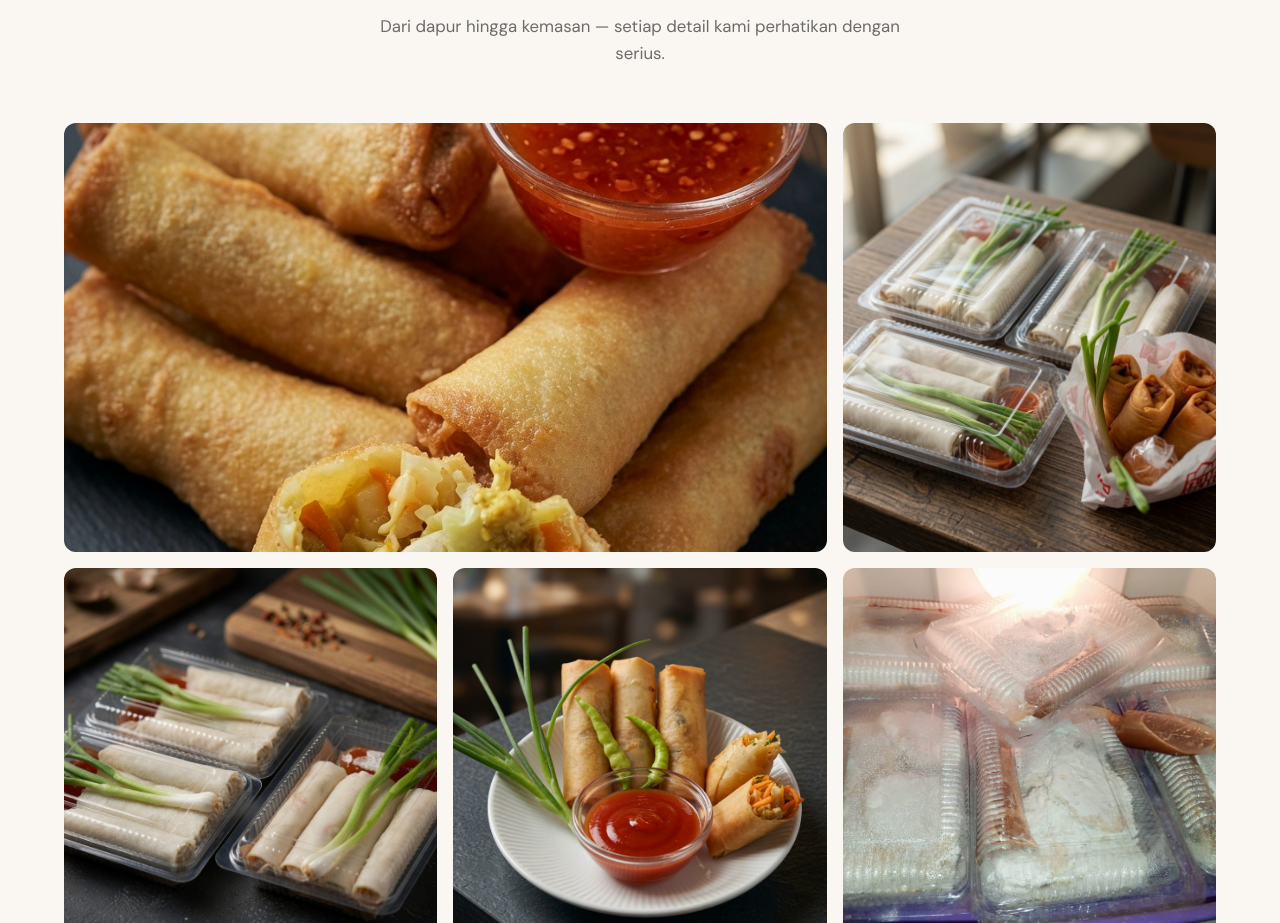
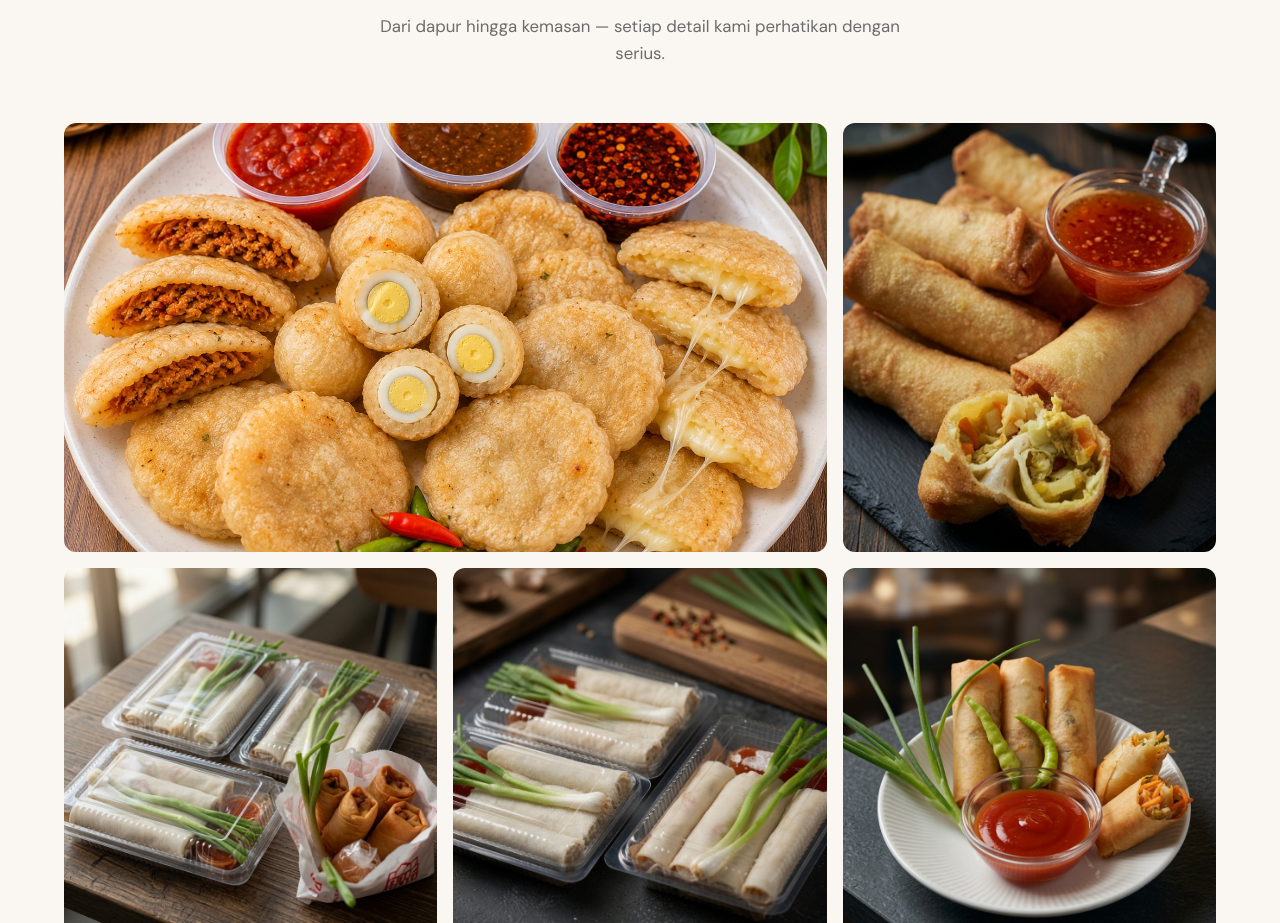
Before and after one commit to IdrusShahab/hodjapa-food, a plain HTML site: page index.html in a window 1280 px wide. Shown: the part 3635-4558 px from the top of the page. Drawn offline with nearby package versions, Linux system fonts and the light colour scheme; a web font is replaced by a local one.

Commit message:
Tambah foto platter varian camilan Hodjapa ke galeri

```diff
--- a/index.html
+++ b/index.html
@@ -207,6 +207,10 @@
         </div>
         <div class="gallery__grid">
           <figure class="gallery__item gallery__item--wide">
+            <img src="images/hodjapa-platter.jpeg" alt="Berbagai camilan Hodjapa Food">
+            <figcaption>Varian Camilan Hodjapa</figcaption>
+          </figure>
+          <figure class="gallery__item">
             <img src="images/hero-lumpia.jpeg" alt="Lumpia krispi dengan sambal">
             <figcaption>Renyah &amp; Gurih</figcaption>
           </figure>
```
Also changed, not shown: images/hodjapa-platter.jpeg (added).
